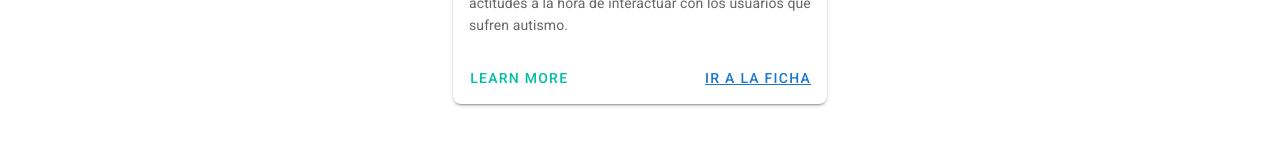
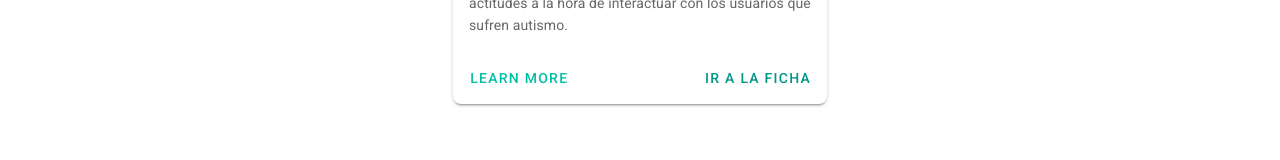
Before and after one commit to Saixel/PROJECT-WE-CARE-VUE, a Vue app: page /contents in a window 1280 px wide. Shown: the part 245-405 px from the top of the page. Built offline with nearby package versions, Linux system fonts and the light colour scheme.

Commit message:
Button fixed

```diff
--- a/src/components/ContentCard.vue
+++ b/src/components/ContentCard.vue
@@ -10,19 +10,25 @@
       </div>
     </v-card-text>
 
-    <v-card-actions >
+    <v-card-actions>
       <v-btn text color="teal accent-4" @click="reveal = true">
         Learn More
       </v-btn>
       <v-spacer></v-spacer>
-      <v-btn class="text-decoration-none" text color="teal accent-6"><router-link :to="{ name: 'Package' }">Ir a la ficha</router-link></v-btn>
+      <v-btn text color="teal accent-6"
+        ><router-link
+          :to="{ name: 'Package' }"
+          style="text-decoration: none; color: inherit"
+          >Ir a la ficha</router-link
+        ></v-btn
+      >
     </v-card-actions>
 
     <v-expand-transition>
       <v-card
         v-if="reveal"
         class="transition-fast-in-fast-out v-card--reveal"
-        style="height: 100%;"
+        style="height: 100%"
       >
         <v-list-item class="d-flex">
           <v-list-item-content class="align-self-start pt-4">
@@ -31,9 +37,7 @@
           </v-list-item-content>
 
           <v-list-item-avatar tile size="80" color="grey">
-              <v-img
-              src="../assets/markito.jpg"
-            ></v-img>
+            <v-img src="../assets/markito.jpg"></v-img>
           </v-list-item-avatar>
         </v-list-item>
 
@@ -46,14 +50,12 @@
             Close
           </v-btn>
           <v-spacer></v-spacer>
-      <v-btn text color="teal accent-6">Ir al profecional</v-btn>
+          <v-btn text color="teal accent-6">Ir al profesional</v-btn>
         </v-card-actions>
       </v-card>
     </v-expand-transition>
   </v-card>
 </template>
-
-
 
 <script>
 export default {
@@ -73,7 +75,6 @@ export default {
 };
 </script>
 
-
 <style scoped>
 .v-card--reveal {
   bottom: 0;
```
